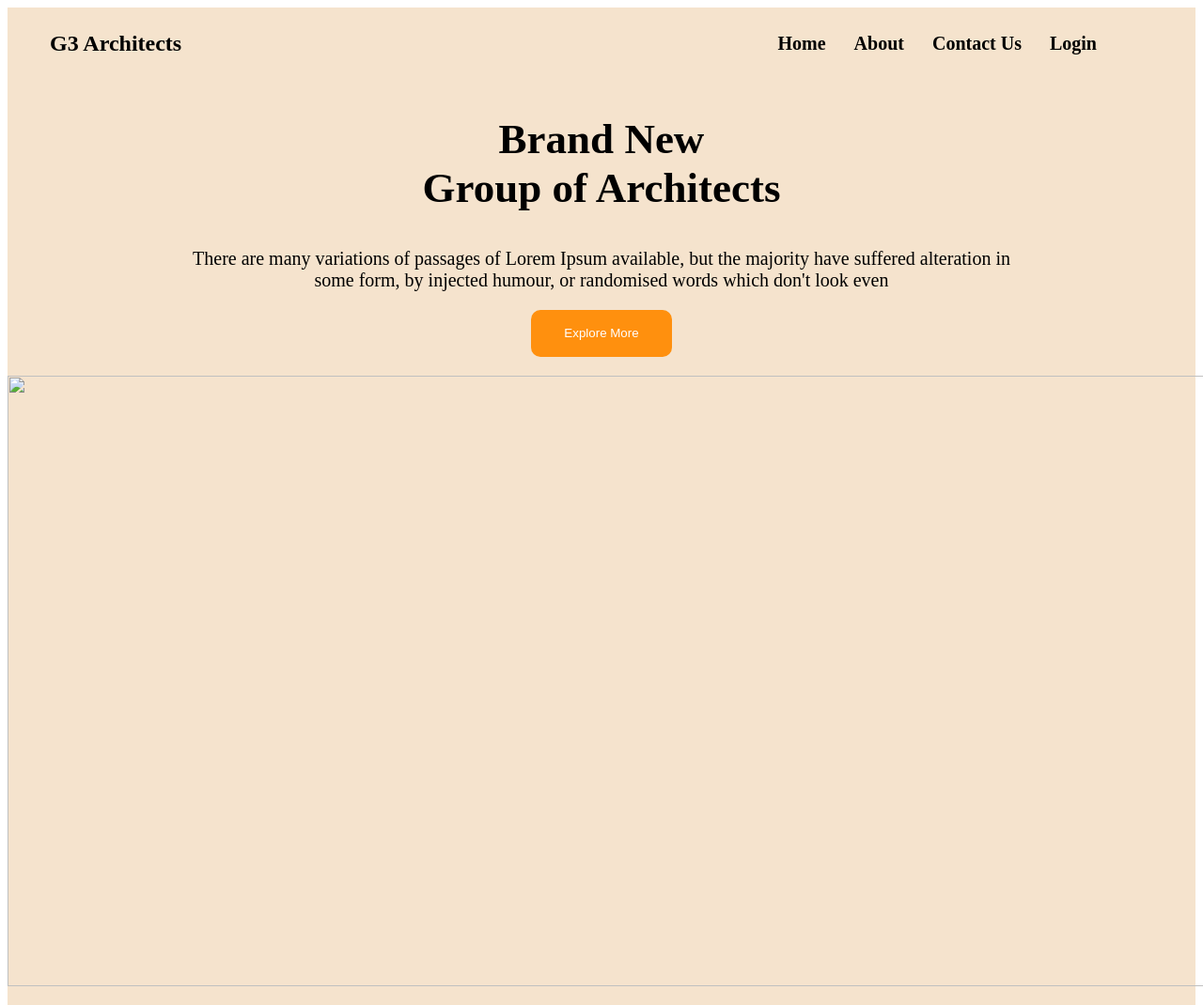
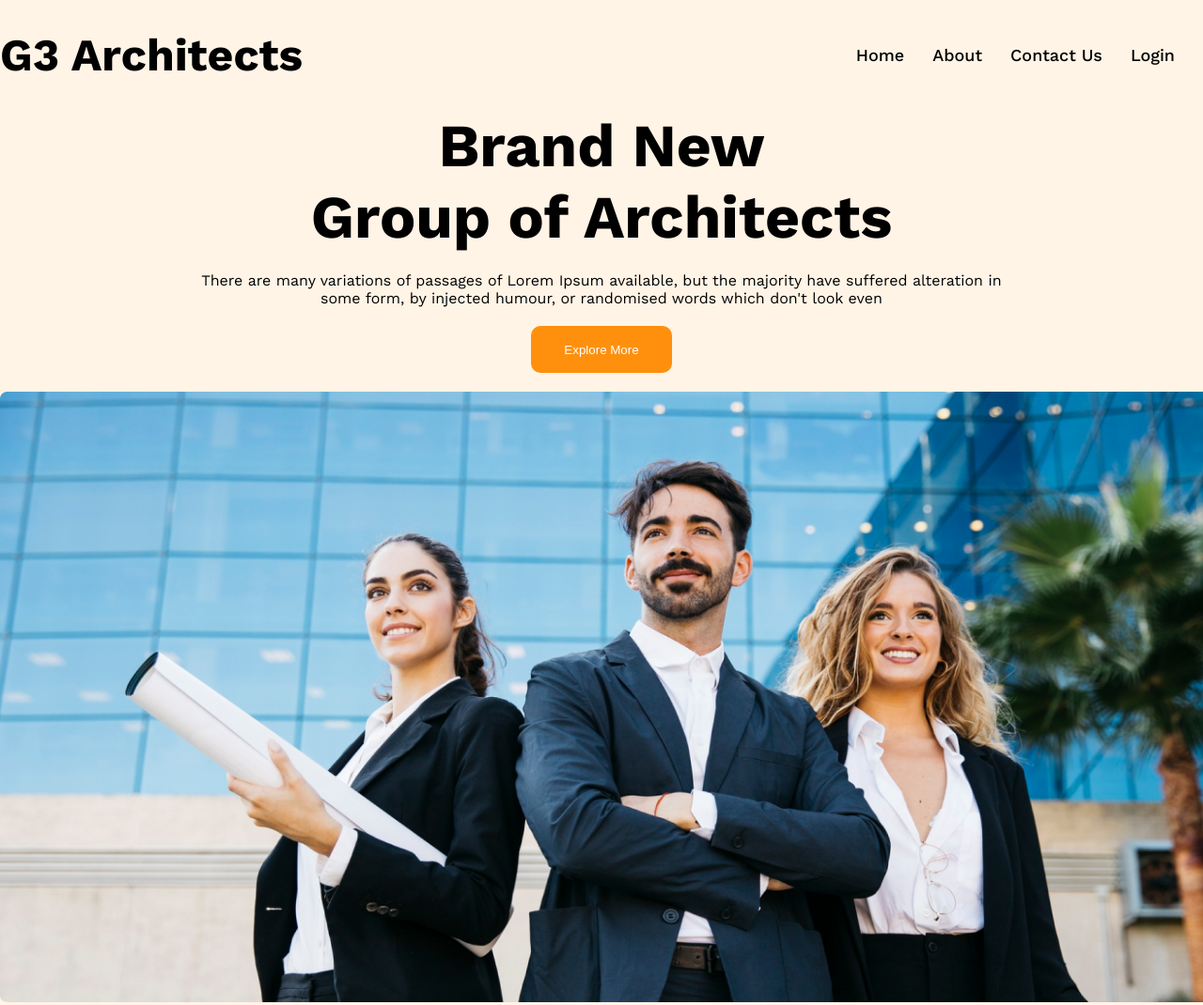
Before and after one commit to KulsumDiti/PH-Projects-Class, a plain HTML site: page Portfolio-website/g3-architects-website/project.html in a window 1280 px wide. Shown: the top 1070 px of the page at 94% size. Drawn offline with nearby package versions, Linux system fonts and the light colour scheme; files whose address does not match are found by name.

Commit message:
nav & banner file Added

```diff
--- a/Portfolio-website/g3-architects-website/banner.css
+++ b/Portfolio-website/g3-architects-website/banner.css
@@ -5,11 +5,12 @@
 
 }
 .banner  h1{
-    font-size: 45px;
+    font-size: 4rem;
     font-weight: bold;
 }
 .banner p{
-    font-size: 20px;
+    font-size: 16px;
+    margin: 20px;
 }
 
 .btn{
--- a/Portfolio-website/g3-architects-website/nav.css
+++ b/Portfolio-website/g3-architects-website/nav.css
@@ -1,33 +1,45 @@
 
-section{
-    background-color: #f5e3cd;
+@import url('https://fonts.googleapis.com/css2?family=Work+Sans:ital,wght@0,100..900;1,100..900&display=swap');
+
+body{
+    font-family: "Work Sans", sans-serif;
+}
+*{
+    margin: 0;
+    padding: 0;
+    box-sizing: border-box;
+}
+.container{
+    max-width: 1440px;
     margin: 0 auto;
-
+}
+header{
+    background: rgba(255, 144, 14, 0.1);
 }
 .nav{
-
     display: flex;
     align-items: center;
     justify-content: space-between;
-    padding: 5px 15px;
+    padding: 30px 0;
+}
 
-}
 .nav ul{
     display: flex;
-    margin-right: 90px;
+
 }
 
 ul li{
 list-style-type: none;
+margin-right: 30px;
 }
 
 ul li a{
 text-decoration: none;
 color: black;
-margin-left: 30px;
-font-size: 20px;
-font-weight: bold;
+font-size: 18px;
+font-weight: 500;
 }
 .nav h1{
-    margin-left: 30px;
+    font-size: 3rem;
+    font-weight: 700;
 }
--- a/Portfolio-website/g3-architects-website/project.html
+++ b/Portfolio-website/g3-architects-website/project.html
@@ -3,7 +3,7 @@
 <head>
     <meta charset="UTF-8">
     <meta name="viewport" content="width=device-width, initial-scale=1.0">
-    <title>Project (Vanila CSS)</title>
+    <title>G3 Architects</title>
     <link rel="stylesheet" href="./nav.css">
     <link rel="stylesheet" href="./banner.css">
     <link rel="stylesheet" href="./feature.css">
@@ -12,26 +12,28 @@
     <link rel="stylesheet" href="./foot.css">
 </head>
 <body>
-
+                <!-- Nav + Banner -->
     <header>
         <section>
-        <div class="nav">
+        <div class="nav container">
             <div>
                 <h1>G3 Architects</h1>
             </div>
+            <div>
             <ul>
               <li><a href="#">Home</a></li>
               <li><a href="#">About</a></li>
               <li><a href="#">Contact Us</a></li>
               <li><a href="#">Login</a></li>
             </ul>
+            </div>
         </div>
 
         <div class="banner">
                 <h1>Brand New <br>Group of Architects</h1>
                 <p>There are many variations of passages of Lorem Ipsum available, but the majority have suffered alteration in <br> some form, by injected humour, or randomised words which don't look even</p>
                 <button class="btn">Explore More</button>
-                <img src="./IMG/img1.png" alt="">
+                <img class="container" src="./images/banner.png" alt="">
             </div>
 
         </section>
```
